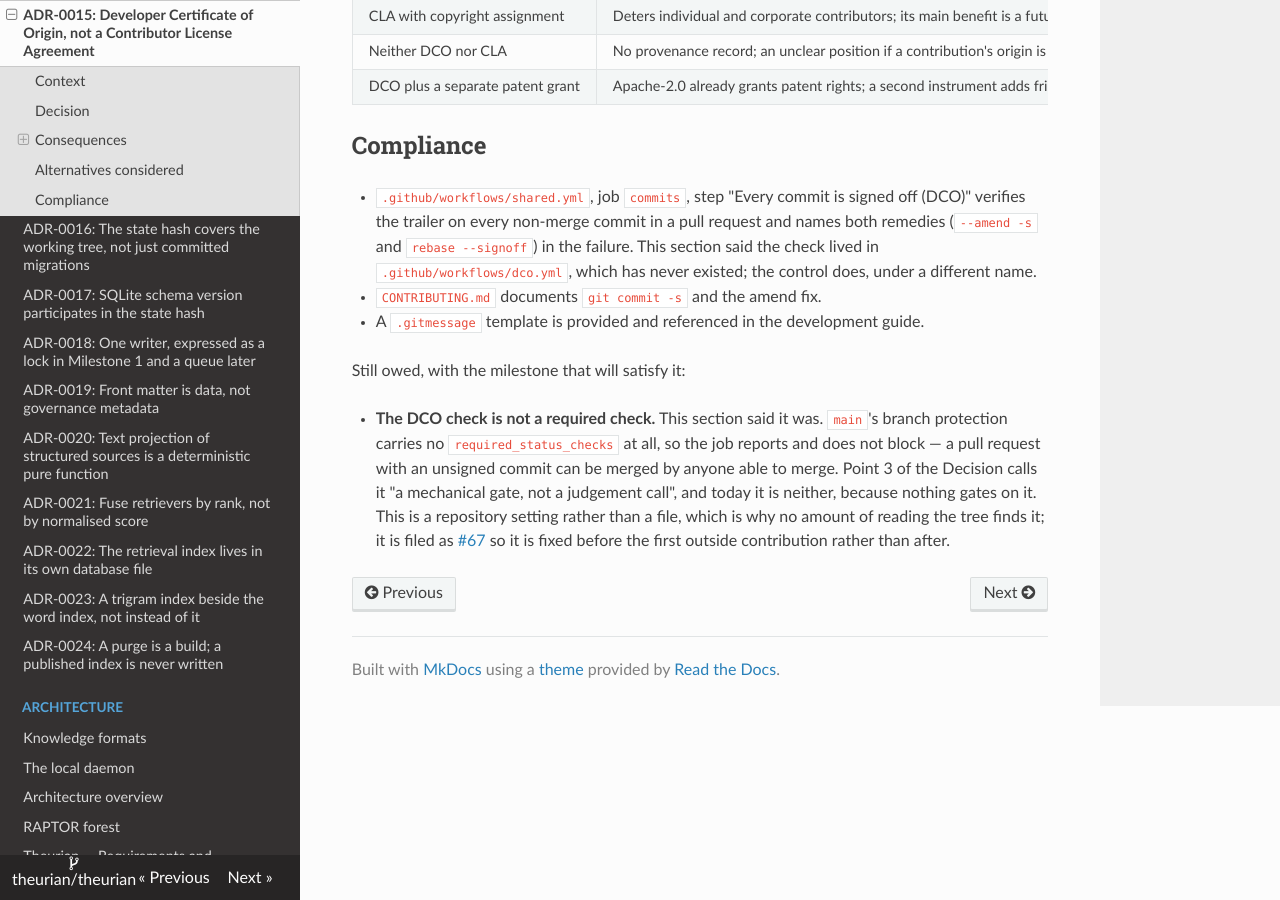
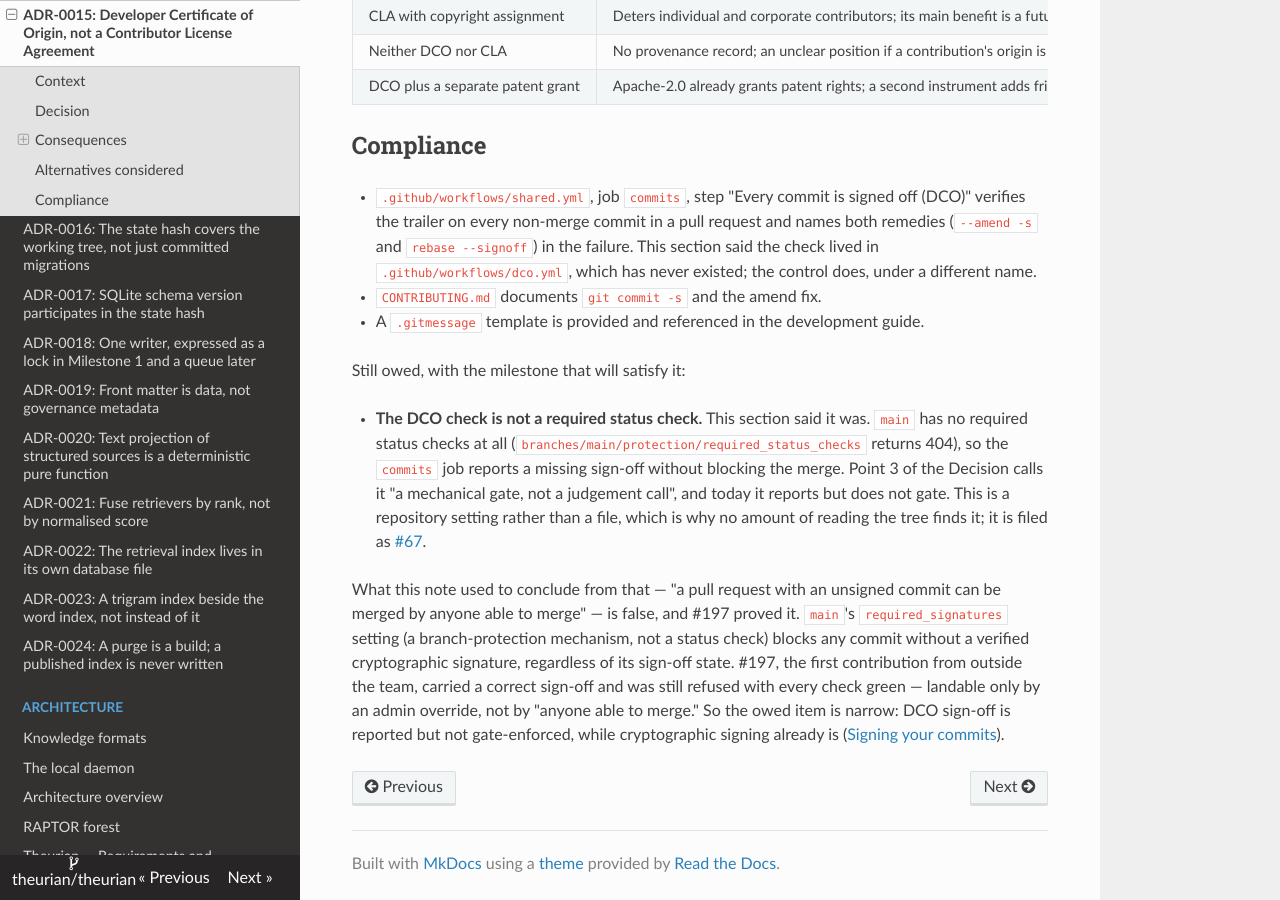
Before and after one commit to theurian/theurian, an MkDocs documentation site: the page built from docs/adr/0015-dco-over-cla.md, in a window 1280 px wide and 900 px high, scrolled down 1910 px. Built offline with MkDocs 1.6.1, drawn with Linux system fonts in a browser that asks for light colours.

Commit message:
docs(adr): correct ADR-0015 #67 on what main's protection blocks
The "Still owed" #67 note concluded "a pull request with an unsigned commit
can be merged by anyone able to merge." That is false, and #197 proved it:
main's `required_signatures` branch-protection setting (a mechanism separate
from status checks) blocks any commit without a verified cryptographic
signature, regardless of its DCO sign-off state. #197 carried a correct
sign-off and was still refused with every check green, landable only by an
admin override.

Keep the note's true point — main has no required status checks
(required_status_checks returns 404), so DCO sign-off is reported but not
gate-enforced, which is what #67 tracks — and drop the false implication that
unsigned commits are therefore mergeable. Quote the old conclusion rather than
delete it, name required_signatures as the mechanism that does enforce signing,
and cross-reference the new "Signing your commits" section. The Decision and
its DCO-over-CLA reasoning are unchanged.

Refs #67, #197.

Signed-off-by: Takehide Uchida <utchy007@gmail.com>

```diff
--- a/docs/adr/0015-dco-over-cla.md
+++ b/docs/adr/0015-dco-over-cla.md
@@ -92,12 +92,22 @@ out by requiring that Core remain fully functional standalone.
 
 Still owed, with the milestone that will satisfy it:
 
-- **The DCO check is not a required check.** This section said it was.
-  `main`'s branch protection carries no `required_status_checks` at all, so the
-  job reports and does not block — a pull request with an unsigned commit can be
-  merged by anyone able to merge. Point 3 of the Decision calls it "a mechanical
-  gate, not a judgement call", and today it is neither, because nothing gates on
-  it. This is a repository setting rather than a file, which is why no amount of
-  reading the tree finds it; it is filed as
-  [#67](https://github.com/theurian/theurian/issues/67) so it is fixed before
-  the first outside contribution rather than after.
+- **The DCO check is not a required status check.** This section said it was.
+  `main` has no required status checks at all
+  (`branches/main/protection/required_status_checks` returns 404), so the
+  `commits` job reports a missing sign-off without blocking the merge. Point 3
+  of the Decision calls it "a mechanical gate, not a judgement call", and today
+  it reports but does not gate. This is a repository setting rather than a file,
+  which is why no amount of reading the tree finds it; it is filed as
+  [#67](https://github.com/theurian/theurian/issues/67).
+
+  What this note used to conclude from that — "a pull request with an unsigned
+  commit can be merged by anyone able to merge" — is false, and #197 proved it.
+  `main`'s `required_signatures` setting (a branch-protection mechanism, not a
+  status check) blocks any commit without a verified cryptographic signature,
+  regardless of its sign-off state. #197, the first contribution from outside
+  the team, carried a correct sign-off and was still refused with every check
+  green — landable only by an admin override, not by "anyone able to merge." So
+  the owed item is narrow: DCO sign-off is reported but not gate-enforced, while
+  cryptographic signing already is
+  ([Signing your commits](https://github.com/theurian/theurian/blob/main/CONTRIBUTING.md#signing-your-commits)).
```
